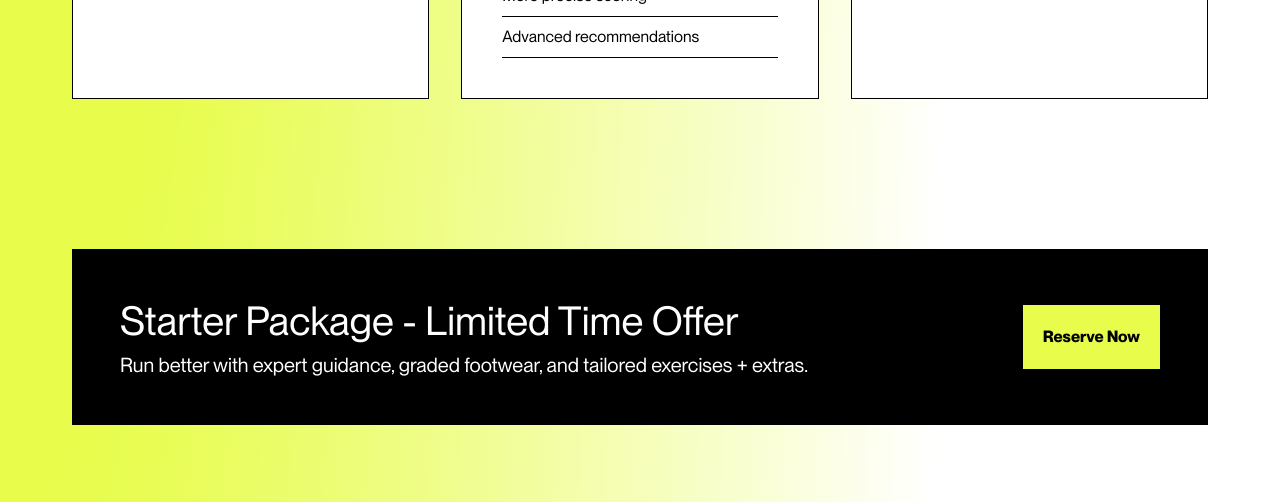
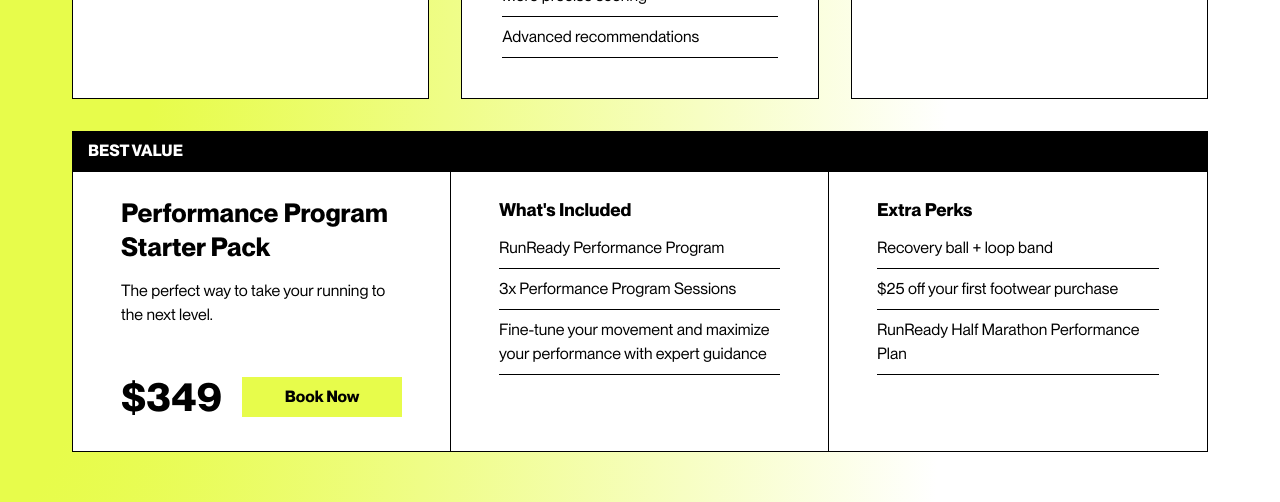
Before and after one commit to oddfutur3/run-ready-co, a Next.js app: page /performance-program in a window 1280 px wide. Shown: the part 1460-1962 px from the top of the page. Built offline with nearby package versions, Linux system fonts and the light colour scheme; no server answers; what aws-amplify would draw is missing.

Commit message:
updated pp page

```diff
--- a/app/performance-program/page.js
+++ b/app/performance-program/page.js
@@ -272,27 +272,65 @@ export default function PerformanceProgram() {
               </div>
             </section>
 
-            <section className="relative mt-[150px]">
-              <div className=" px-[2.5em] max-w-[1657px] wrapper  !mx-auto w-[100%]  relative z-[2]  ">
-                <div className="flex flex-col lg:flex-row bg-black  justify-between items-center p-6 sm:p-[3em] gap-4 lg:gap-8">
-                  <div
-                    className={
-                      ppNeueMontreal.className +
-                      " text-[1.5rem] lg:text-[2.5rem] leading-[1.2] ' text-white text-center lg:text-left "
-                    }
-                  >
-                 Starter Package - Limited Time Offer
-                 <div  className="mt-2 text-[16px] md:text-[20px] leading-[1.4] lg:text-[20px] lg:leading-[1.2]">
-                 Run better with expert guidance, graded footwear, and tailored exercises + extras.
-        </div>
+            <section className="relative mt-8">
+              <div className="px-[2.5em] max-w-[1657px] wrapper !mx-auto w-[100%] relative z-[2]">
+                {/* Header */}
+                <div className=" bg-black text-white text-left pl-4 py-2 font-bold">
+                  BEST VALUE
+                </div>
+
+                {/* Main Content */}
+                <div className="flex flex-col lg:flex-row justify-between items-stretch bg-white border border-black">
+                  {/* Left Section: Package Info */}
+                  <div className="py-6 px-6 lg:px-12 lg:w-1/3 lg:border-r lg:border-black flex flex-col justify-between">
+                    <div>
+                    <h3 className="text-black  font-bold text-[1.4rem] lg:text-[1.625rem] leading-[1.3] mb-4">
+                        Performance Program Starter Pack
+                      </h3>
+                      <p className="text-[14px] lg:text-[16px] mb-4 text-left ">
+                      The perfect way to take your running to the next level.
+                      </p>
+                    </div>
+
+                    <div className="mt-6 flex items-center gap-5">
+                      <div className="text-[2.5rem] font-bold">$349</div>
+                      <Link
+                        href="https://checkout.runready.io/b/dR67tX2Iy7Ea6mQ5kl"
+                        target="_blank"
+                        className="bg-brand-yellow text-black py-2 px-4 w-full font-bold transition  text-center block"
+                      >
+                        Book Now
+                      </Link>
+                    </div>
                   </div>
 
-                  <Link
-                    href="/starter-package"
-                    className="bg-brand-yellow p-5 font-semibold text-center "
-                  >
-                    Reserve Now
-                  </Link>
+                  {/* Middle Section: What's Included */}
+                  <div className="py-6  px-6 lg:px-12 lg:w-1/3 lg:border-r lg:border-black">
+                    <h3 className="text-lg font-bold mb-3">What&apos;s Included</h3>
+                    <ul className="text-[14px] lg:text-[16px] space-y-2">
+                    <li className="border-b border-black pb-2">
+                    RunReady Performance Program</li>
+                    <li className="border-b border-black pb-2">
+                        3x Performance Program Sessions</li>
+                        <li className="border-b border-black pb-2">
+                        Fine-tune your movement and maximize your performance
+                        with expert guidance
+                      </li>
+                    </ul>
+                  </div>
+
+                  {/* Right Section: Extra Perks */}
+                  <div className="py-6 px-6 lg:px-12 lg:w-1/3">
+                    <h3 className="text-lg font-bold mb-3">Extra Perks</h3>
+                    <ul className="text-[14px] lg:text-[16px] space-y-2">
+                    <li className="border-b border-black pb-2">
+                        Recovery ball + loop band</li>
+                        <li className="border-b border-black pb-2">
+                        $25 off your first footwear purchase</li>
+                        <li className="border-b border-black pb-2">
+                        RunReady Half Marathon Performance Plan</li>
+                    </ul>
+                  </div>
                 </div>
               </div>
             </section>
```
